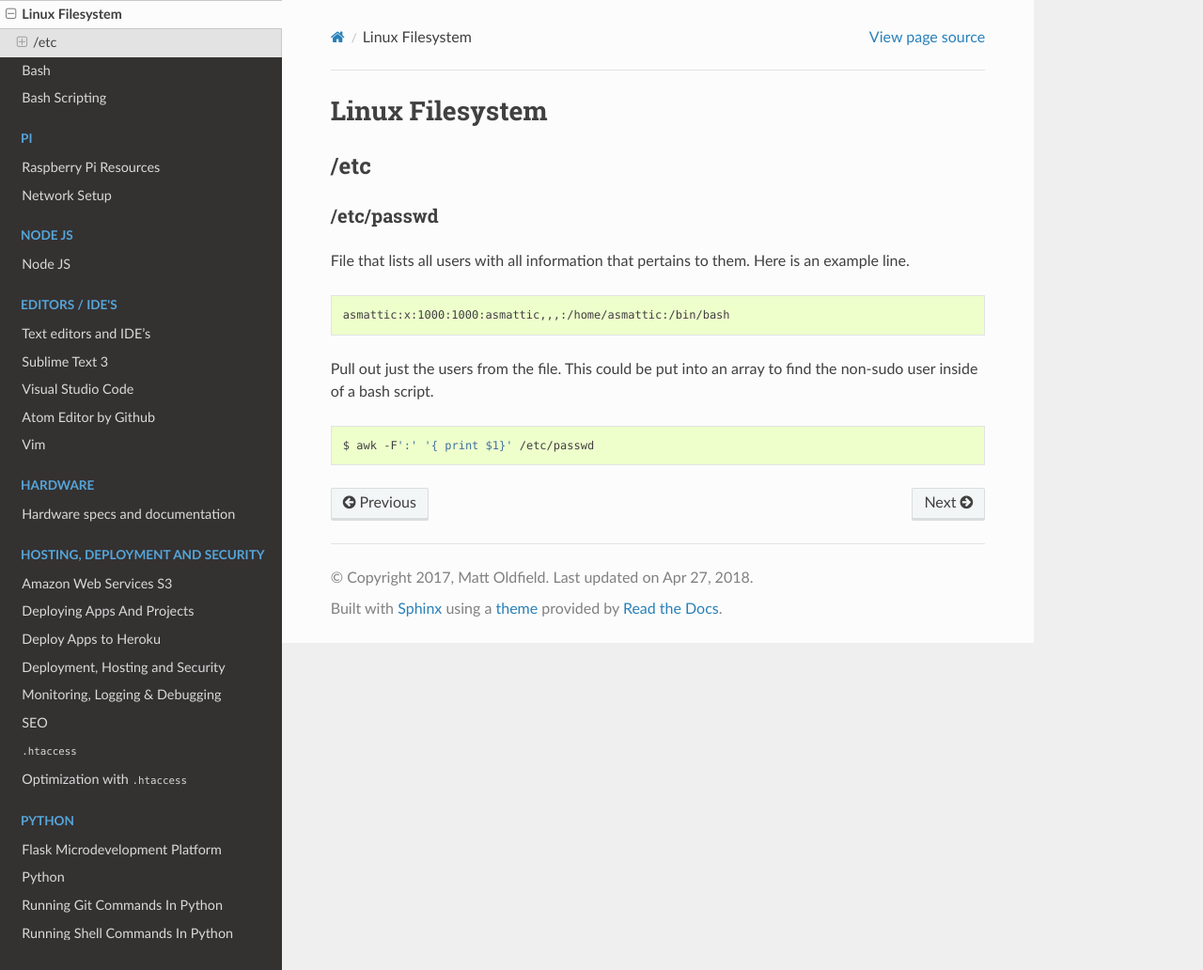
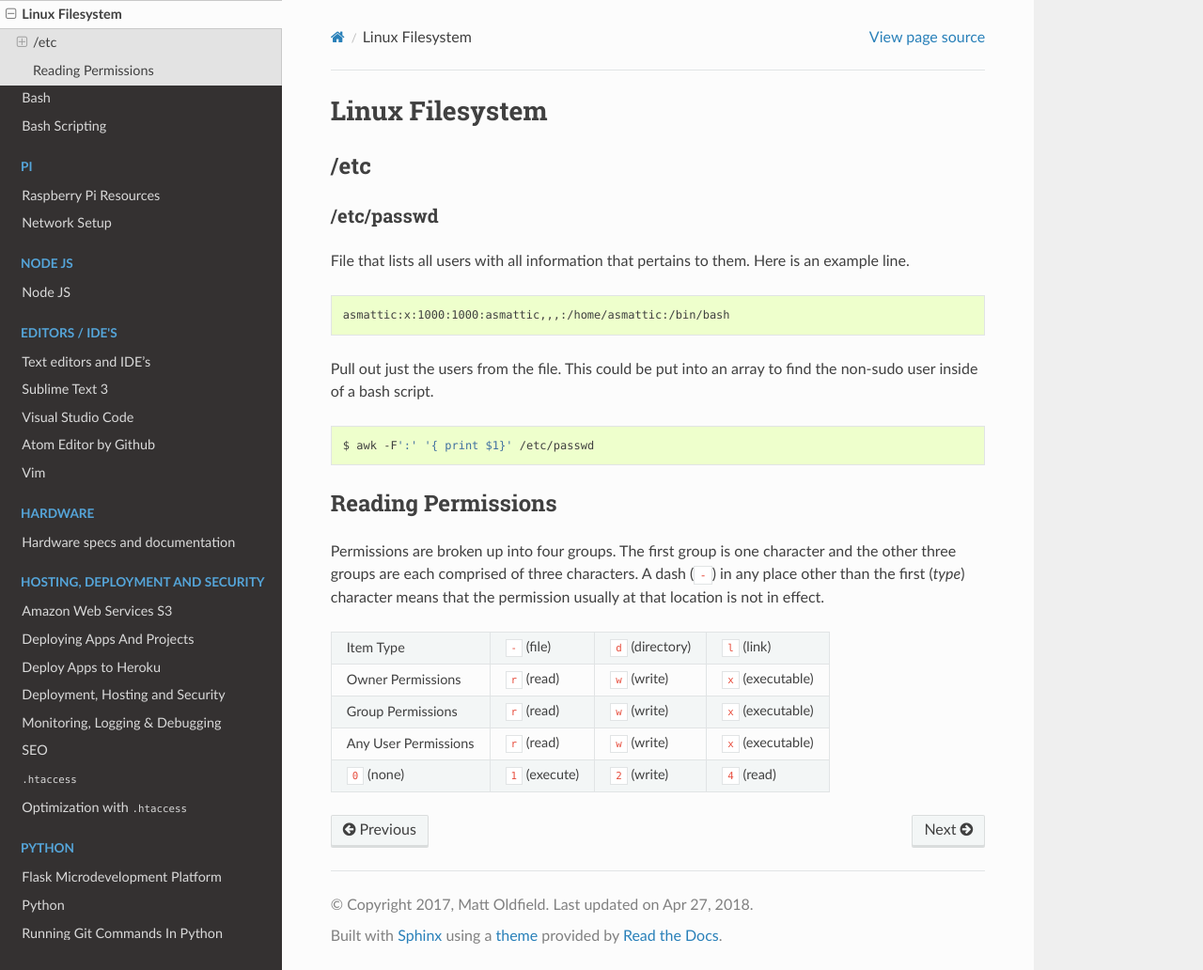
Before and after one commit to asmattic/docs, a Sphinx documentation site: the page built from source/linux/linux-filesystem.rst, in a window 1280 px wide and 1032 px high. Shown: the whole window at 94% size. Built offline with Sphinx 7.4.7 and the Read the Docs theme 2.0.0, drawn with Linux system fonts in a browser that asks for light colours.

Commit message:
linux permissions notation

```diff
--- a/source/linux/linux-filesystem.rst
+++ b/source/linux/linux-filesystem.rst
@@ -15,10 +15,43 @@ File that lists all users with all information that pertains to them. Here is an
 .. TODO: Explain what each item is
 .. code-block:: bash
 
-	asmattic:x:1000:1000:asmattic,,,:/home/asmattic:/bin/bash
+   asmattic:x:1000:1000:asmattic,,,:/home/asmattic:/bin/bash
 
 Pull out just the users from the file. This could be put into an array to find the non-sudo user inside of a bash script.
 
 .. code-block:: bash
 
-	$ awk -F':' '{ print $1}' /etc/passwd
+   $ awk -F':' '{ print $1}' /etc/passwd
+
+Reading Permissions
+-----------------------
+
+Permissions are broken up into four groups. The first group is one character and the other three groups are each comprised of three characters. A dash (``-``) in any place other than the first (`type`) character means that the permission usually at that location is not in effect.
+
+.. list-table::
+   :header-rows: 0
+
+   *  - Item Type
+      - ``-`` (file)
+      - ``d`` (directory)
+      - ``l`` (link)
+
+   *  -  Owner Permissions
+      -  ``r`` (read)
+      -  ``w`` (write)
+      -  ``x`` (executable)
+
+   *  -  Group Permissions
+      -  ``r`` (read)
+      -  ``w`` (write)
+      -  ``x`` (executable)
+
+   *  -  Any User Permissions
+      -  ``r`` (read)
+      -  ``w`` (write)
+      -  ``x`` (executable)
+
+   *  - ``0`` (none)
+      - ``1`` (execute)
+      - ``2`` (write)
+      - ``4`` (read)
```
Also changed, not shown: 1 other file.
